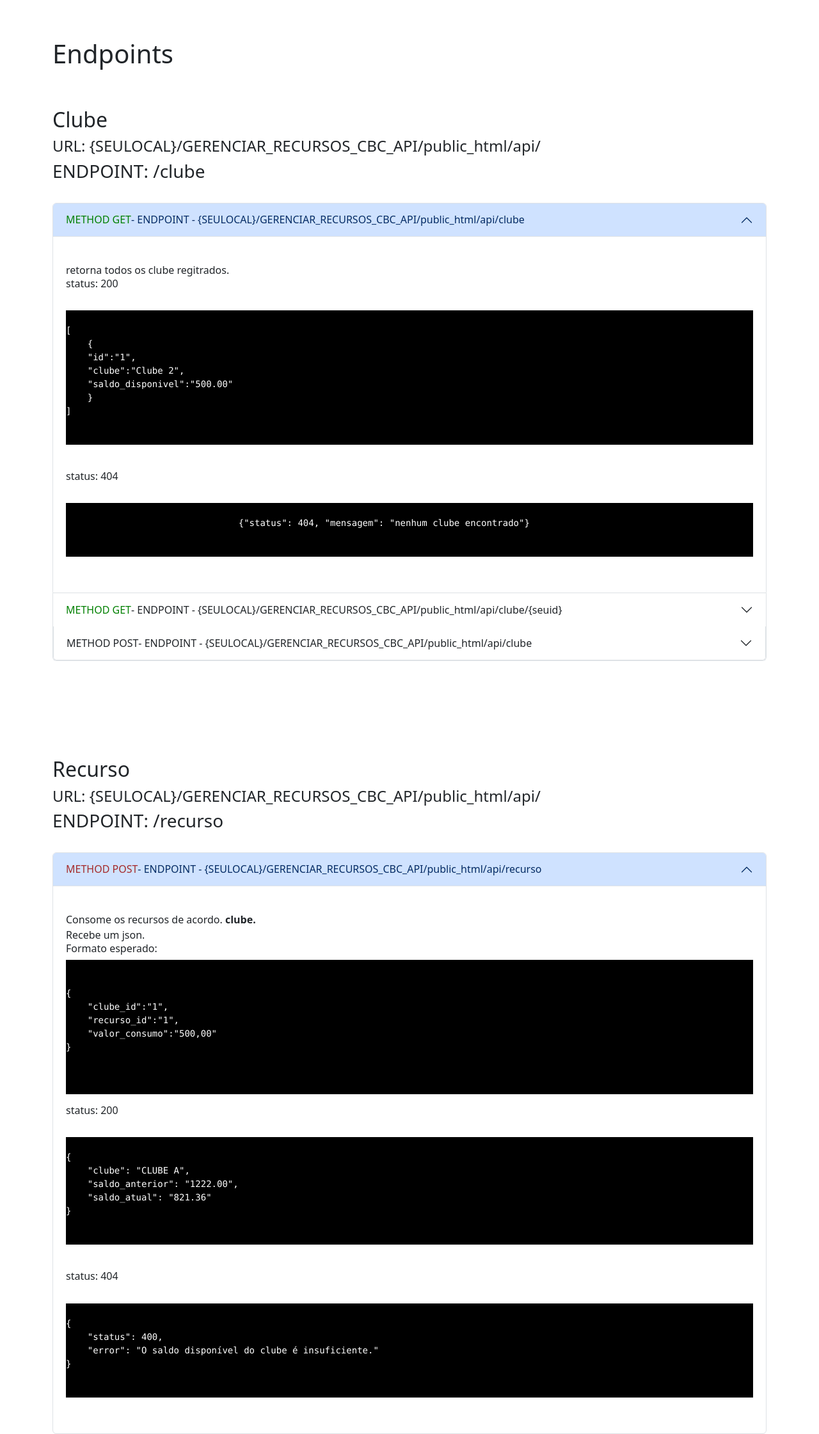
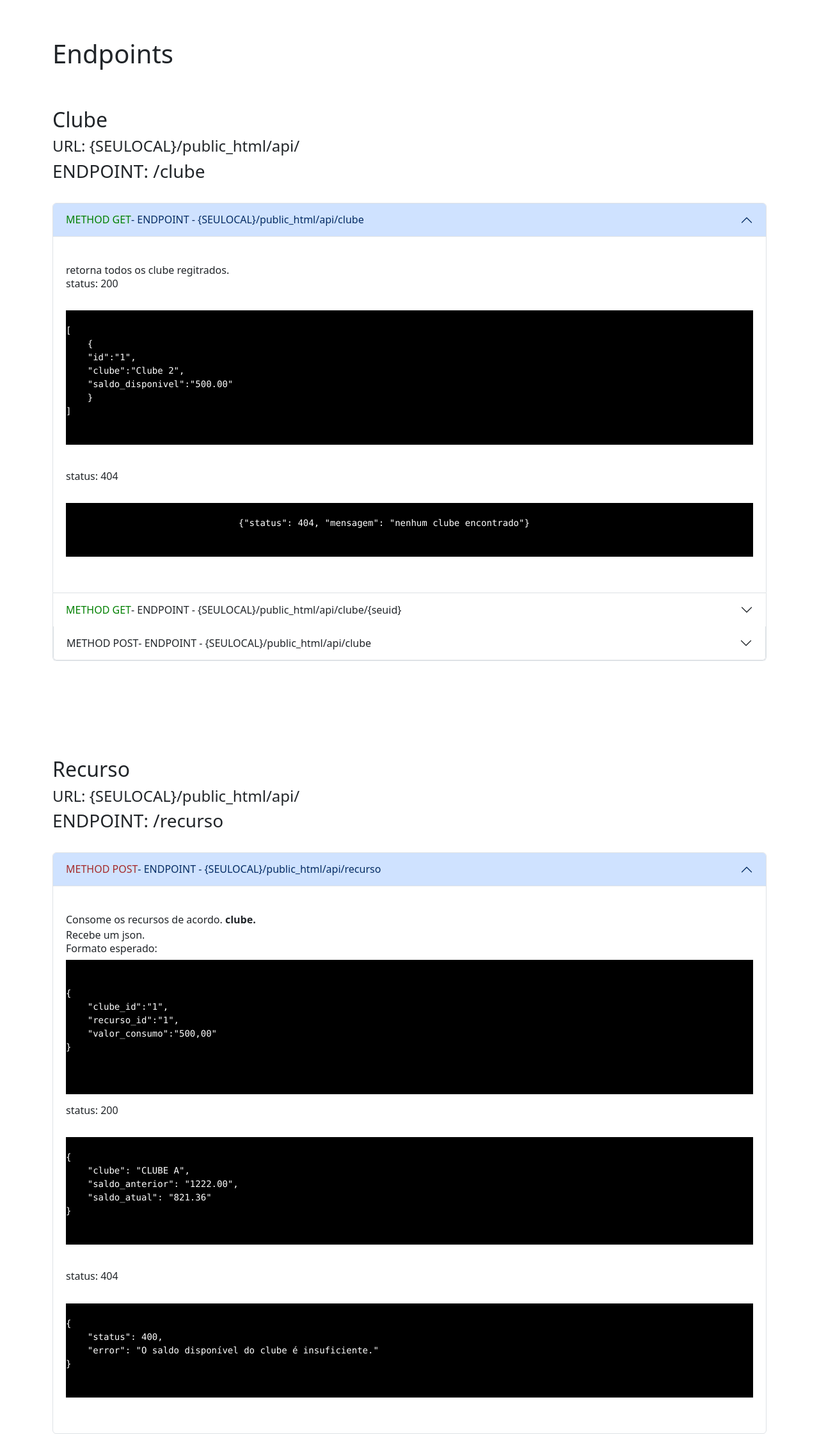
Before and after one commit to marcos010894/GERENCIAR_RECURSOS_CBC_API, a PHP site: page /docs.php in a window 1280 px wide. Shown: the whole page at 64% size. Run offline with PHP 8.4, Linux system fonts and the light colour scheme.

Commit message:
Correção da api

```diff
--- a/docs.php
+++ b/docs.php
@@ -31,7 +31,7 @@
         <div>
             <div>
                 <h2>Clube</h2>
-                <h4>URL: {SEULOCAL}/GERENCIAR_RECURSOS_CBC_API/public_html/api/</h4>
+                <h4>URL: {SEULOCAL}/public_html/api/</h4>
                 <h3>ENDPOINT: /clube</h3>
                 <br>
             </div>
@@ -40,7 +40,7 @@
                 <div class="accordion-item">
                     <h2 class="accordion-header">
                         <button class="accordion-button" type="button" data-bs-toggle="collapse" data-bs-target="#collapseOne" aria-expanded="true" aria-controls="collapseOne">
-                            <span class="get"> METHOD GET </span> - ENDPOINT - {SEULOCAL}/GERENCIAR_RECURSOS_CBC_API/public_html/api/clube
+                            <span class="get"> METHOD GET </span> - ENDPOINT - {SEULOCAL}/public_html/api/clube
                         </button>
                     </h2>
                     <div id="collapseOne" class="accordion-collapse collapse show" data-bs-parent="#accordionExample">
@@ -77,7 +77,7 @@
                 <div class="accordion-item">
                     <h2 class="accordion-header">
                         <button class="accordion-button collapsed" type="button" data-bs-toggle="collapse" data-bs-target="#collapseTwo" aria-expanded="false" aria-controls="collapseTwo">
-                            <span class="get"> METHOD GET </span> - ENDPOINT - {SEULOCAL}/GERENCIAR_RECURSOS_CBC_API/public_html/api/clube/{seuid}
+                            <span class="get"> METHOD GET </span> - ENDPOINT - {SEULOCAL}/public_html/api/clube/{seuid}
                         </button>
                     </h2>
                     <div id="collapseTwo" class="accordion-collapse collapse" data-bs-parent="#accordionExample">
@@ -110,7 +110,7 @@
                     <div class="accordion-item">
                         <h2 class="accordion-header">
                             <button class="accordion-button collapsed" type="button" data-bs-toggle="collapse" data-bs-target="#collapseThree" aria-expanded="false" aria-controls="collapseThree">
-                                <span class="POST"> METHOD POST </span> - ENDPOINT - {SEULOCAL}/GERENCIAR_RECURSOS_CBC_API/public_html/api/clube
+                                <span class="POST"> METHOD POST </span> - ENDPOINT - {SEULOCAL}/public_html/api/clube
 
                             </button>
                         </h2>
@@ -163,7 +163,7 @@
             <div>
                 <div style="margin-top: 150px;">
                     <h2>Recurso</h2>
-                    <h4>URL: {SEULOCAL}/GERENCIAR_RECURSOS_CBC_API/public_html/api/</h4>
+                    <h4>URL: {SEULOCAL}/public_html/api/</h4>
                     <h3>ENDPOINT: /recurso</h3>
                     <br>
                 </div>
@@ -171,7 +171,7 @@
                     <div class="accordion-item">
                         <h2 class="accordion-header">
                             <button class="accordion-button" type="button" data-bs-toggle="collapse" data-bs-target="#collapseFour" aria-expanded="true" aria-controls="collapseFour">
-                                <span class="post"> METHOD POST </span> - ENDPOINT - {SEULOCAL}/GERENCIAR_RECURSOS_CBC_API/public_html/api/recurso
+                                <span class="post"> METHOD POST </span> - ENDPOINT - {SEULOCAL}/public_html/api/recurso
                             </button>
                         </h2>
                         <div id="collapseFour" class="accordion-collapse collapse show" data-bs-parent="#accordionExample">
```
